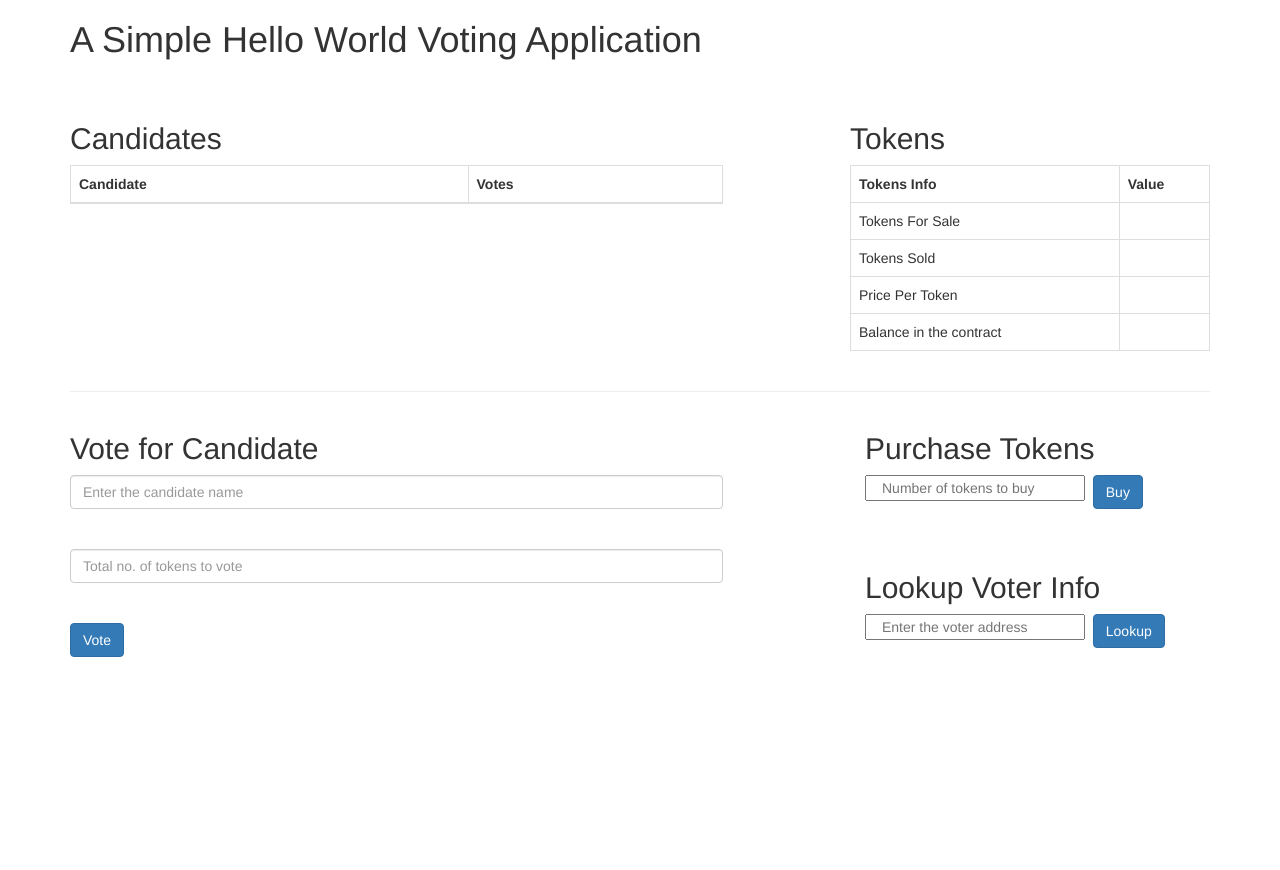
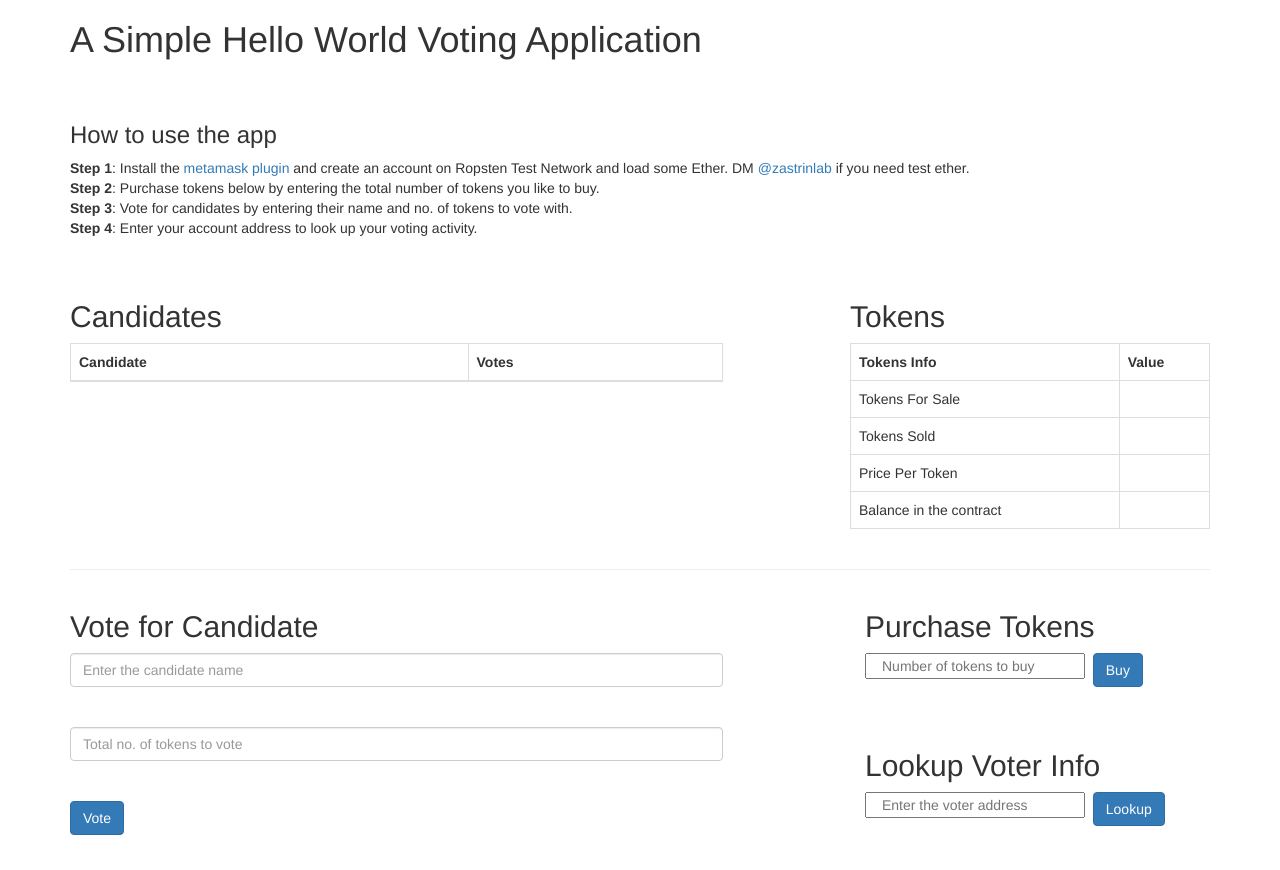
Before and after one commit to damorton/Ethereum-Voting-App, a website: page app/index.html in a window 1280 px wide. Before the commit the page ends 800 px from the top, so only its background shows below. Drawn offline with nearby package versions, Linux system fonts and the light colour scheme; files whose address does not match are found by name.

Commit message:
Added steps to app landing page

```diff
--- a/app/index.html
+++ b/app/index.html
@@ -12,6 +12,18 @@
 </head>
 <body class="container">
   <h1>A Simple Hello World Voting Application</h1>
+  <div class="row margin-top-3">
+    <div class="col-sm-12">
+      <h3>How to use the app</h3>
+      <strong>Step 1</strong>: Install the <a href="https://metamask.io/" target="_blank">metamask plugin</a> and create an account on Ropsten Test Network and load some Ether. DM <a href="https://twitter.com/zastrinlab" target="_blank">@zastrinlab</a> if you need test ether.
+      <br>
+      <strong>Step 2</strong>: Purchase tokens below by entering the total number of tokens you like to buy.
+      <br>
+      <strong>Step 3</strong>: Vote for candidates by entering their name and no. of tokens to vote with.
+      <br>
+      <strong>Step 4</strong>: Enter your account address to look up your voting activity.
+    </div>
+  </div>
   <div class="row margin-top-3">
     <div class="col-sm-7">
       <h2>Candidates</h2>
```
